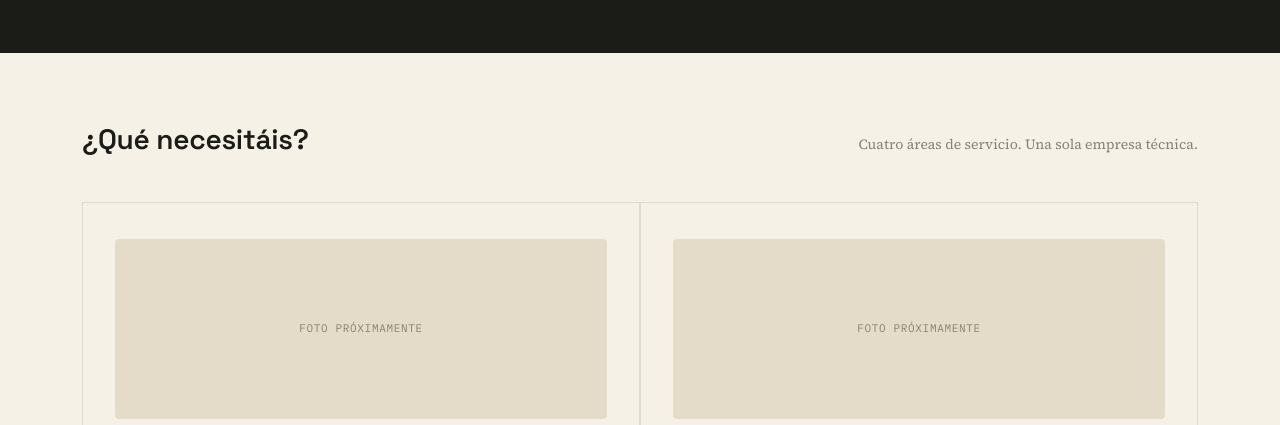
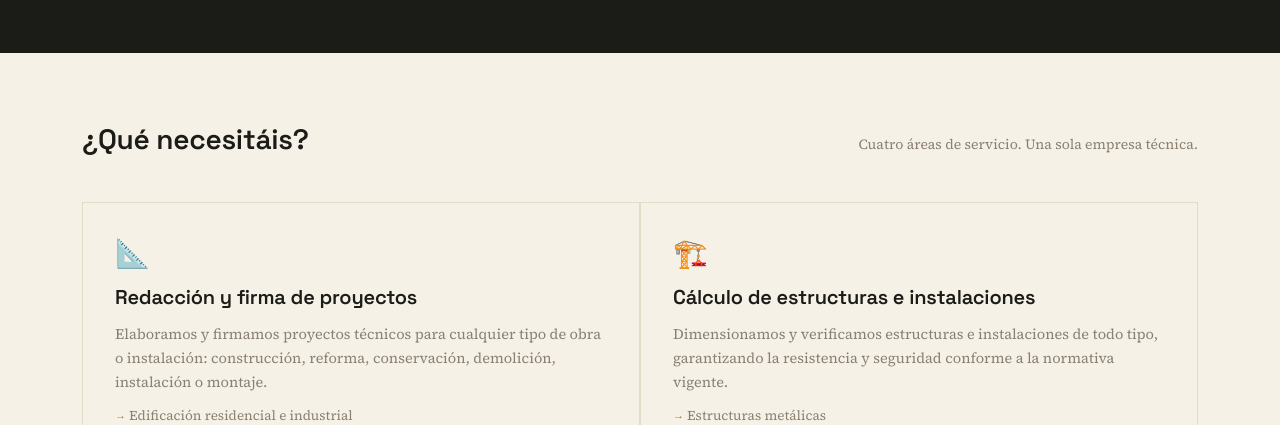
Before and after one commit to GCustos/arp-web-preview, a plain HTML site: page proyectos-de-ingenieria/index.html in a window 1280 px wide. Shown: the part 375-800 px from the top of the page. Drawn offline with Linux system fonts and the light colour scheme; no server answers.

Commit message:
fix(ingenieria): remove foto-proximamente placeholder, hide img cleanly when missing

```diff
--- a/proyectos-de-ingenieria/index.html
+++ b/proyectos-de-ingenieria/index.html
@@ -30,8 +30,6 @@
   .ing-grid{display:grid;grid-template-columns:repeat(2,1fr);gap:2px;background:var(--border);border:1px solid var(--border);margin-top:40px}
   .ing-card{background:var(--parchment);padding:36px 32px;display:flex;flex-direction:column;gap:0}
   .ing-card-img{width:100%;height:180px;object-fit:cover;border-radius:4px;margin-bottom:22px;display:block}
-  .ing-card-img-placeholder{width:100%;height:180px;background:var(--border);border-radius:4px;margin-bottom:22px;display:flex;align-items:center;justify-content:center}
-  .ing-card-img-placeholder span{font-family:var(--font-mono);font-size:11px;color:var(--muted);letter-spacing:.06em;text-transform:uppercase}
   .ing-card .ico{font-size:28px;margin-bottom:14px;line-height:1}
   .ing-card h3{font-size:20px;margin-bottom:10px}
   .ing-card p{font-size:14.5px;color:var(--muted);line-height:1.65}
@@ -160,13 +158,13 @@
     });
   }
 
-  // Carga las fotos si existen; si no, muestra un placeholder discreto
+  // Carga las fotos si existen; si no, oculta el espacio limpiamente
   var photos = {
-    'ing-hero-img':  SITE_PREFIX + '/img/ingenieria/hero.jpg',
-    'img-proyectos': SITE_PREFIX + '/img/ingenieria/proyectos.jpg',
+    'ing-hero-img':   SITE_PREFIX + '/img/ingenieria/hero.jpg',
+    'img-proyectos':  SITE_PREFIX + '/img/ingenieria/proyectos.jpg',
     'img-estructuras':SITE_PREFIX + '/img/ingenieria/estructuras.jpg',
     'img-legalizacion':SITE_PREFIX + '/img/ingenieria/legalizacion.jpg',
-    'img-eventos':   SITE_PREFIX + '/img/ingenieria/eventos.jpg'
+    'img-eventos':    SITE_PREFIX + '/img/ingenieria/eventos.jpg'
   };
   Object.keys(photos).forEach(function(id){
     var el = document.getElementById(id);
@@ -175,16 +173,11 @@
     var test = new Image();
     test.onload = function(){ el.src = src; };
     test.onerror = function(){
-      // Si no hay foto, oculta el elemento y activa fallback
       if (id === 'ing-hero-img') {
         document.getElementById('ing-hero').classList.add('no-photo');
         el.style.display = 'none';
         document.querySelector('.ing-hero-overlay').style.display = 'none';
       } else {
-        var placeholder = document.createElement('div');
-        placeholder.className = 'ing-card-img-placeholder';
-        placeholder.innerHTML = '<span>Foto próximamente</span>';
-        el.parentNode.insertBefore(placeholder, el);
         el.style.display = 'none';
       }
     };
```
